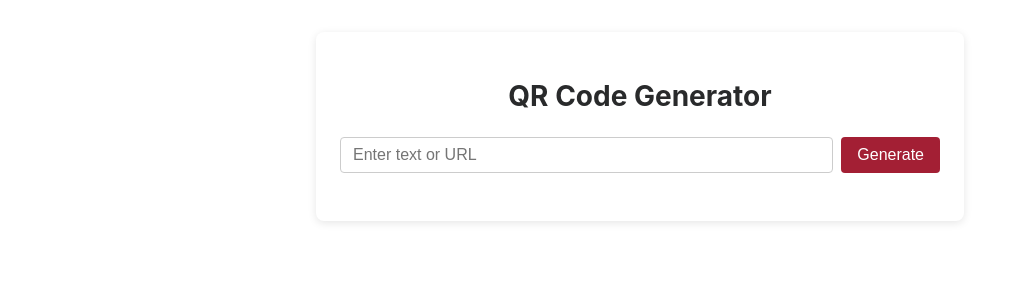
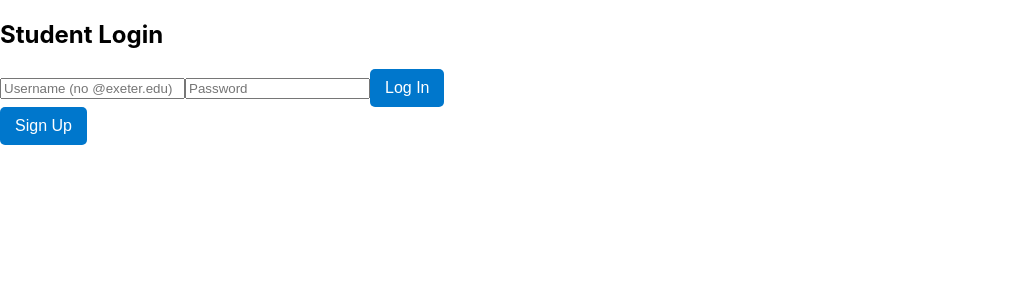
Before and after one commit to STUCO-Tech-Committee-dev/STUCO-Attendance, a React (Create React App) app: page / in a window 1280 px wide. Shown: the top 300 px of the page, without its empty margins (0-1019 px from the left). Built offline with nearby package versions, Linux system fonts and the light colour scheme.

Commit message:
main app file

```diff
--- a/src/App.js
+++ b/src/App.js
@@ -1,14 +1,21 @@
-import logo from './logo.svg';
-import './App.css';
-import Signup from './Signup'
-import AdminQRCode from './AdminQRCode';
+import React, { useState } from 'react';
+import { BrowserRouter as Router, Routes, Route } from 'react-router-dom';
+import Signup from './Signup';
+import Login from './Login';
+import QRScanner from './QRScanner';
+import Dashboard from './Dashboard'; // Create this new component
 
 function App() {
-  return (
-    <div className="App">
-      <AdminQRCode/>
-    </div>
-  );
+    return (
+        <Router>
+            <Routes>
+                <Route path="/" element={<Login />} />
+                <Route path="/signup" element={<Signup />} />
+                <Route path="/qr" element={<QRScanner />} />
+                <Route path="/dashboard" element={<Dashboard />} />
+            </Routes>
+        </Router>
+    );
 }
 
 export default App;
```
